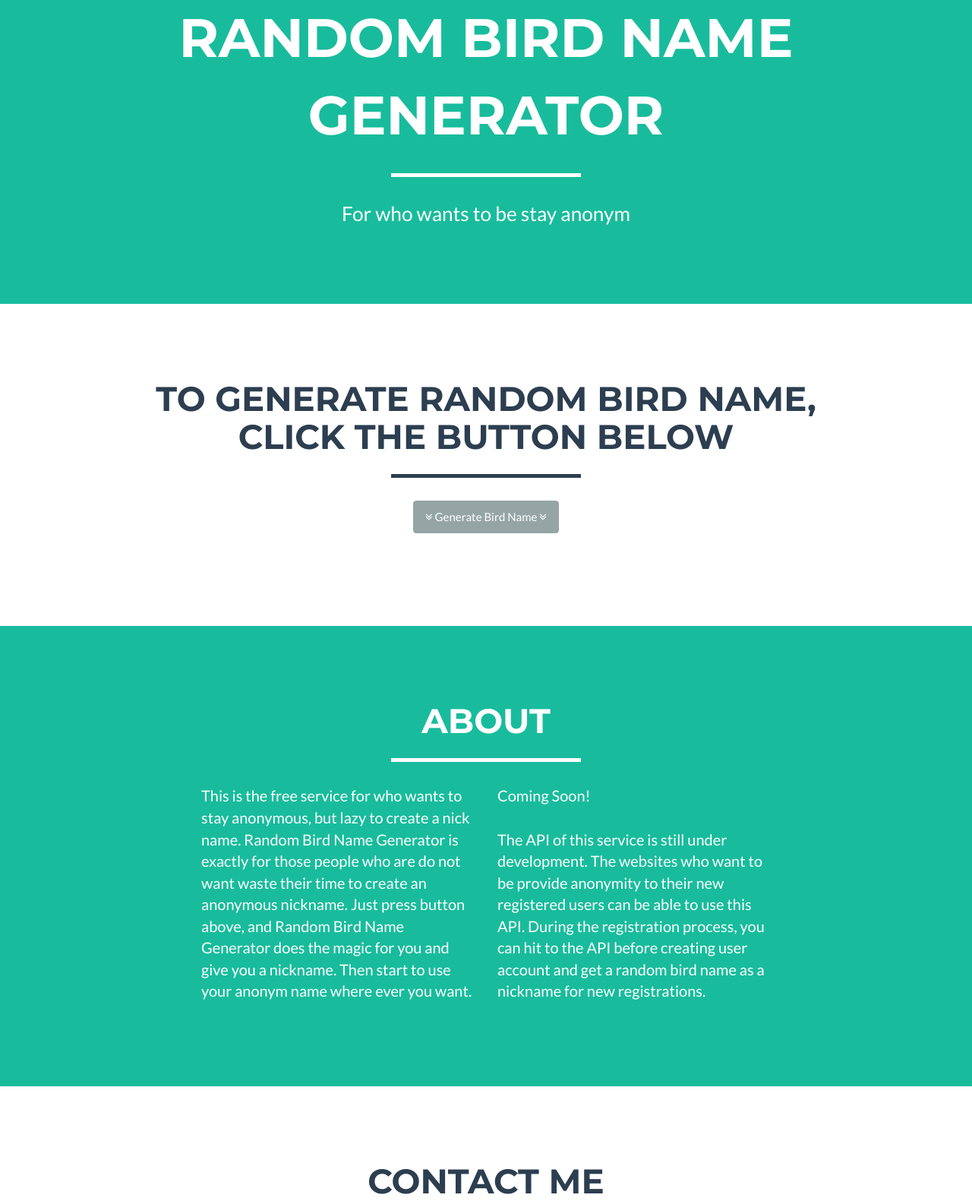
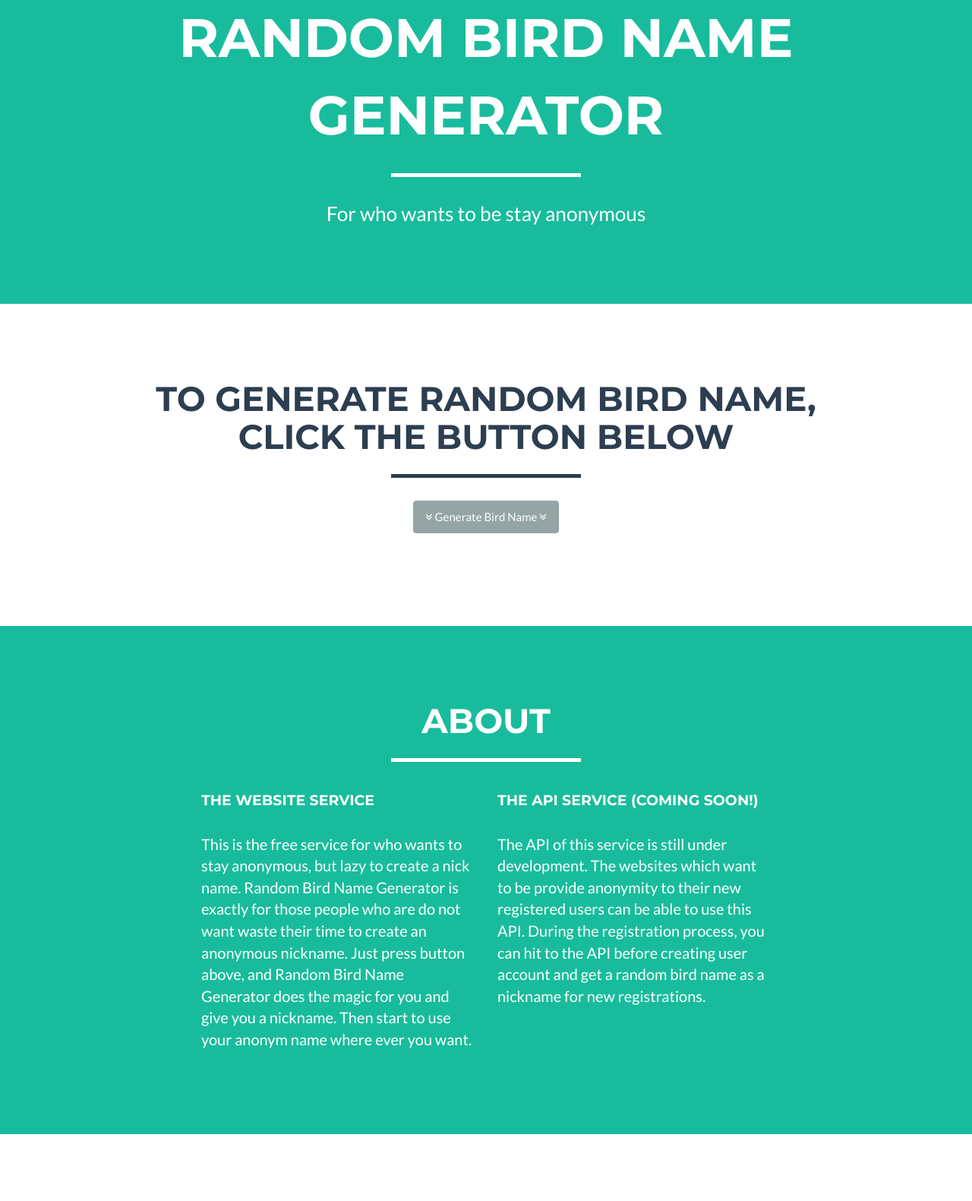
Before and after one commit to RecNes/RandomBirdNameGenerator, a Django app: page / in a window 1280 px wide. Shown: the part 433-2014 px from the top of the page at 76% size. Run offline with Django 3.2, Linux system fonts and the light colour scheme; some libraries are stand-ins or nearby versions.

Commit message:
clipboard denemeleri.

```diff
--- a/templates/index.html
+++ b/templates/index.html
@@ -78,19 +61,19 @@
                     <div class="intro-text">
                         <span class="name">Random Bird name Generator</span>
                         <hr class="star-light">
-                        <span class="skills">For who wants to be stay anonym</span>
+                        <span class="skills">For who wants to be stay anonymous</span>
                     </div>
                 </div>
             </div>
         </div>
     </header>
 
-    <!-- Portfolio Grid Section -->
+    <!-- Bird Name Generator Section -->
     <section id="generate">
         <div class="container">
             <div class="row">
                 <div class="col-lg-12 text-center">
-                    <div class="intro-text">
+                    <div class="col-lg-pull-1">
                         <h2>To generate random bird name,<br />click the button below</h2>
                         <hr class="star-primary">
                         <button class="btn btn-default" name="rabn" id="rabn" value="Generate Bird Name">
@@ -125,6 +108,8 @@
             </div>
             <div class="row">
                 <div class="col-lg-4 col-lg-offset-2">
+                    <h4>The Website Service</h4>
+                    <br />
                     <p>
                         This is the free service for who wants to stay anonymous, but lazy to create a nick name. Random
                         Bird Name Generator is exactly for those people who are do not want waste their time to create
@@ -133,20 +118,15 @@
                     </p>
                 </div>
                 <div class="col-lg-4">
+                    <h4>The API Service (Coming Soon!)</h4>
+                    <br />
                     <p>
-                        Coming Soon!<br />
-                        <br />
-                        The API of this service is still under development. The websites who want to be provide
+                        The API of this service is still under development. The websites which want to be provide
                         anonymity to their new registered users can be able to use this API. During the registration
                         process, you can hit to the API before creating user account and get a random bird name as a
                         nickname for new registrations.
                     </p>
                 </div>
-{#                <div class="col-lg-8 col-lg-offset-2 text-center">#}
-{#                    <a href="#" class="btn btn-lg btn-outline">#}
-{#                        <i class="fa fa-download"></i> Download Theme#}
-{#                    </a>#}
-{#                </div>#}
             </div>
         </div>
     </section>
```
Also changed, not shown: other parts of templates/index.html (+4 -23 lines).
